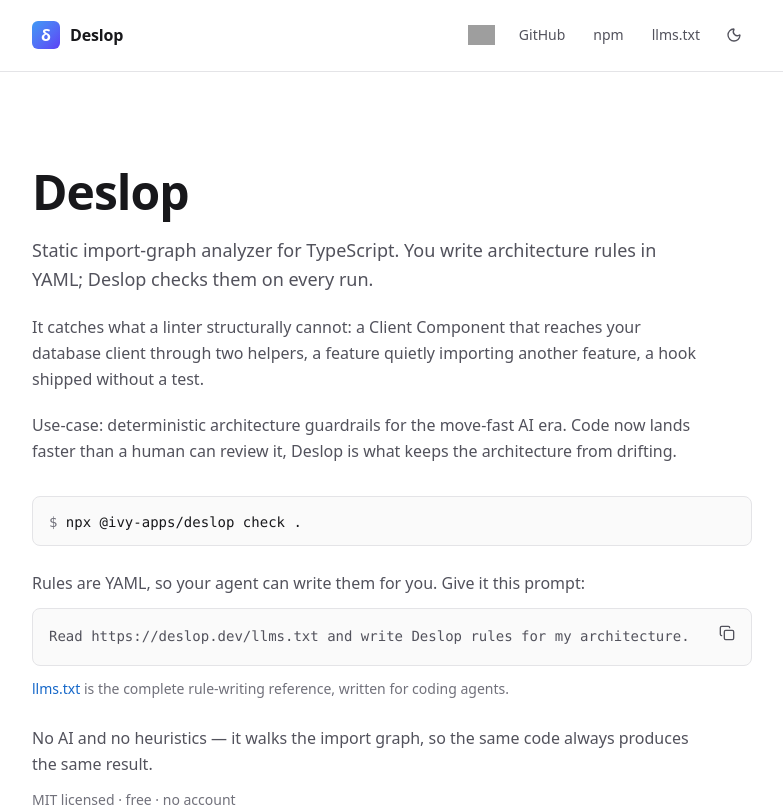
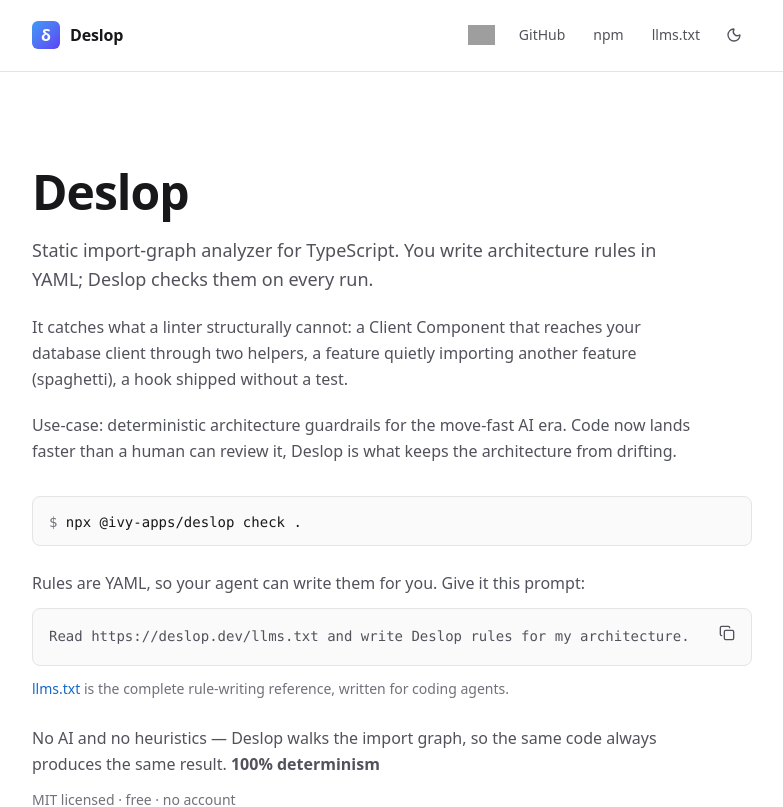
Before and after one commit to Ivy-Apps/deslop-web, a Next.js app: page / in a window 1280 px wide. Shown: the top 807 px of the page, without its empty margins (248-1031 px from the left). Built offline with nearby package versions, Linux system fonts and the light colour scheme; grey boxes are pictures that could not be loaded.

Commit message:
Polish copy

```diff
--- a/src/features/landing/components/HeroSection.tsx
+++ b/src/features/landing/components/HeroSection.tsx
@@ -40,7 +40,7 @@
       <p className={`mt-5 max-w-2xl ${typeScale.body} ${tw.text.secondary}`}>
         It catches what a linter structurally cannot: a Client Component that
         reaches your database client through two helpers, a feature quietly
-        importing another feature, a hook shipped without a test.
+        importing another feature (spaghetti), a hook shipped without a test.
       </p>
 
       <p className={`mt-5 max-w-2xl ${typeScale.body} ${tw.text.secondary}`}>
@@ -76,8 +76,8 @@
       </p>
 
       <p className={`mt-6 max-w-2xl ${typeScale.body} ${tw.text.secondary}`}>
-        No AI and no heuristics — it walks the import graph, so the same code
-        always produces the same result.
+        No AI and no heuristics — Deslop walks the import graph, so the same
+        code always produces the same result. <b>100% determinism</b>
       </p>
 
       <p className={`mt-3 ${typeScale.bodySm} ${tw.text.muted}`}>
```
